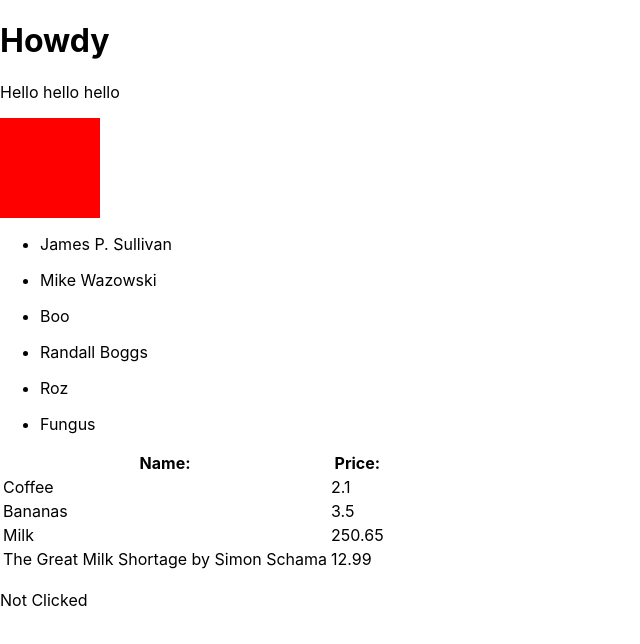
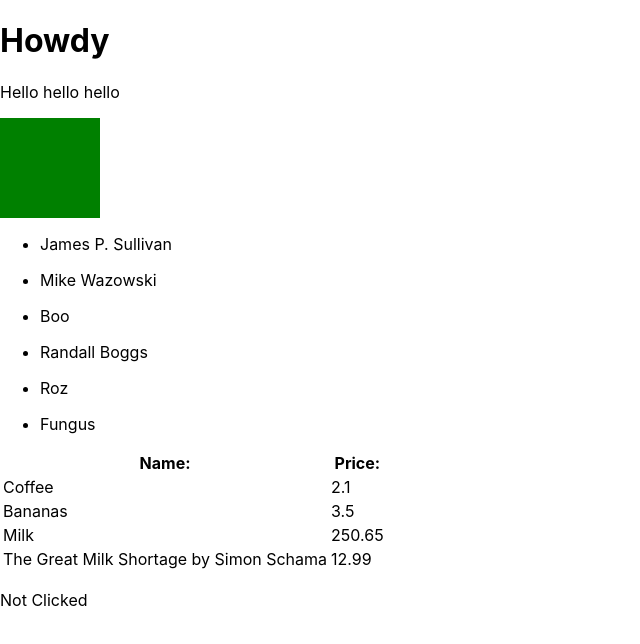
Before and after one commit to hgraceoc/Week-8---React-, a React (Create React App) app in the folder project-one/: page / in a window 1280 px wide. Shown: the top 644 px of the page, without its empty margins (0-640 px from the left). Built offline with nearby package versions, Linux system fonts and the light colour scheme.

Commit message:
updated Square.js to alternate background colour on click

```diff
--- a/project-one/src/components/Square.js
+++ b/project-one/src/components/Square.js
@@ -1,16 +1,38 @@
-import React from "react";
+import React, { Component } from "react";
 
-const Square = ({ colour }) => (
-    <div className="square"
-        style={{
-            backgroundColor: colour,
-            width: '100px',
-            height: '100px'}}>
-    </div>
-);
+
+class Square extends Component {
+    constructor(props) {
+        super(props);
+
+        this.state = {
+            green: true,
+        };
+
+        this.handleClick = this.handleClick.bind(this);
+    }
+    handleClick() {
+        this.setState({ green: !this.state.green });
+    }
+
+    render() {
+        let colour = this.state.green ? "green" : this.props.colour;
+
+            return (
+                <div
+                    onClick={ this.handleClick}
+                    style={{
+                        height: 100,
+                        width: 100,
+                        background: colour,
+                    }}>
+                </div>
+            );
+    }
+}
 
 Square.defaultProps = {
-    colour: "red"
+    colour: "pink"
   }
 
 export default Square;
```
